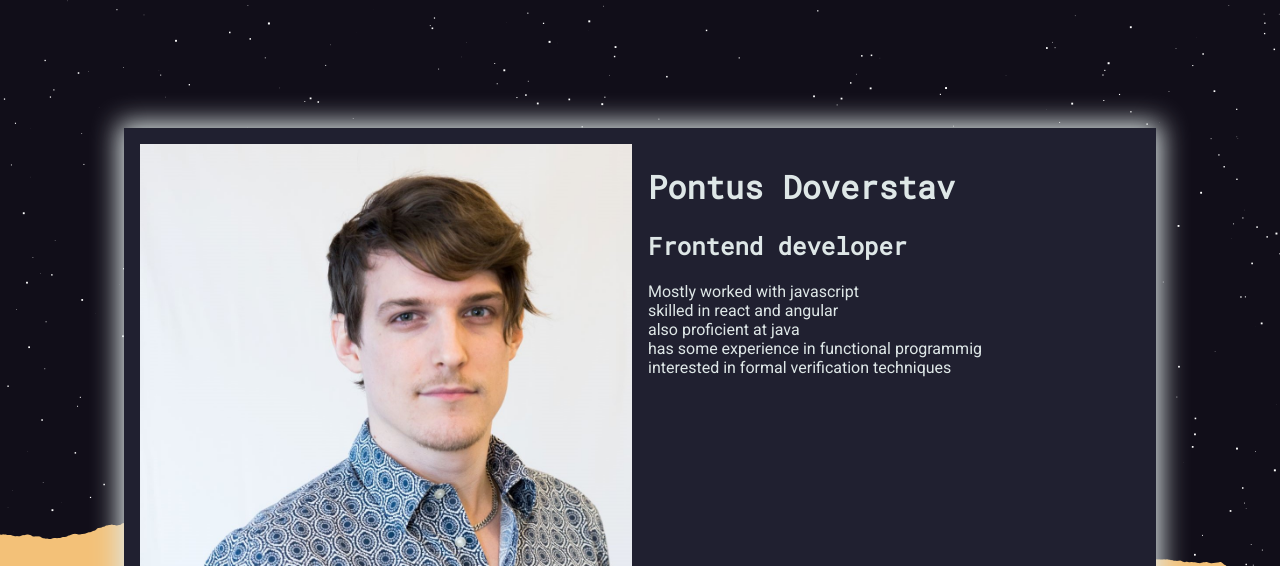
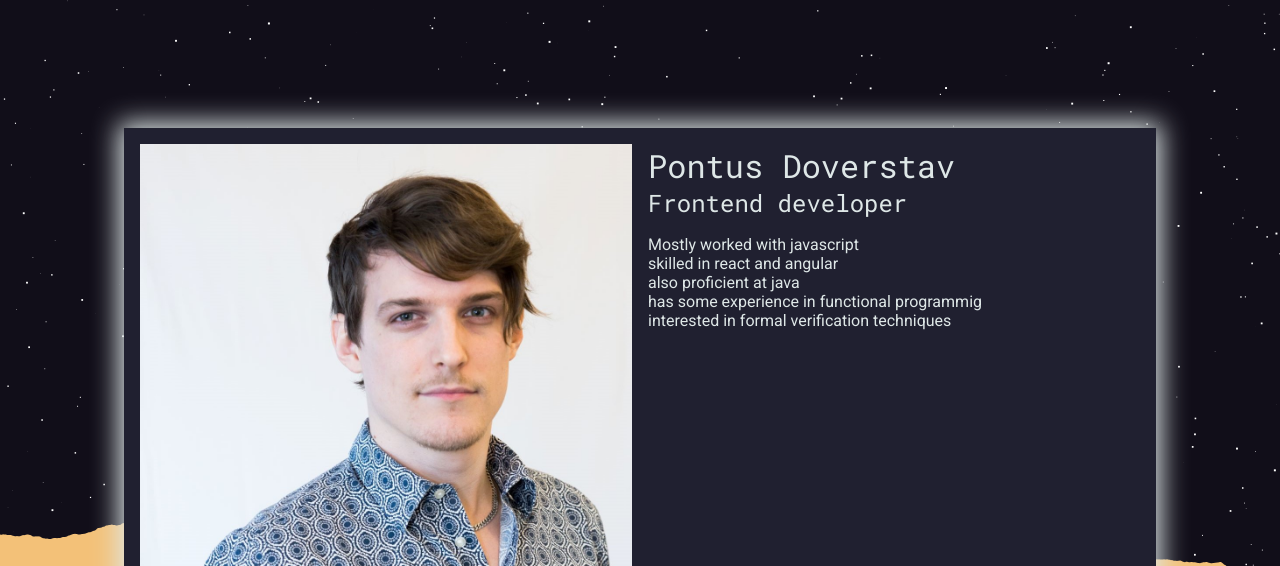
Before and after one commit to Doverstav/doverstav.se, a website with bundled scripts: page src/static/index.html in a window 1280 px wide. Shown: the top 566 px of the page. Built offline with nearby package versions, Linux system fonts and the light colour scheme.

Commit message:
Create some custom css classes for info texts

```diff
--- a/src/static/index.html
+++ b/src/static/index.html
@@ -10,15 +10,15 @@
             </div>
             <div class="info-container">
                 <div class="info">
-                    <h1 class="roboto-mono-font">Pontus Doverstav</h1>
-                    <h2 class="roboto-mono-font subtitle">Frontend developer</h2>
-                    <p class="roboto-font">
+                    <span class="roboto-mono-font info-title">Pontus Doverstav</span>
+                    <span class="roboto-mono-font info-subtitle">Frontend developer</span>
+                    <span class="roboto-font info-paragraph">
                         Mostly worked with javascript <br>
                         skilled in react and angular <br>
                         also proficient at java <br>
                         has some experience in functional programmig <br>
                         interested in formal verification techniques <br>
-                    </p>
+                    </span>
                 </div>
                 <div class="info-footer">
                 <hr>
--- a/src/static/style.css
+++ b/src/static/style.css
@@ -95,6 +95,21 @@ a {
     grid-area: info;
 }
 
+.info-title {
+    display: block;
+    font-size: 2em;
+}
+
+.info-subtitle {
+    display: block;
+    font-size: 1.5em;
+}
+
+.info-paragraph {
+    display: block;
+    margin-top: 1em;
+}
+
 .info-footer {
     grid-area: info-footer;
 }
```
